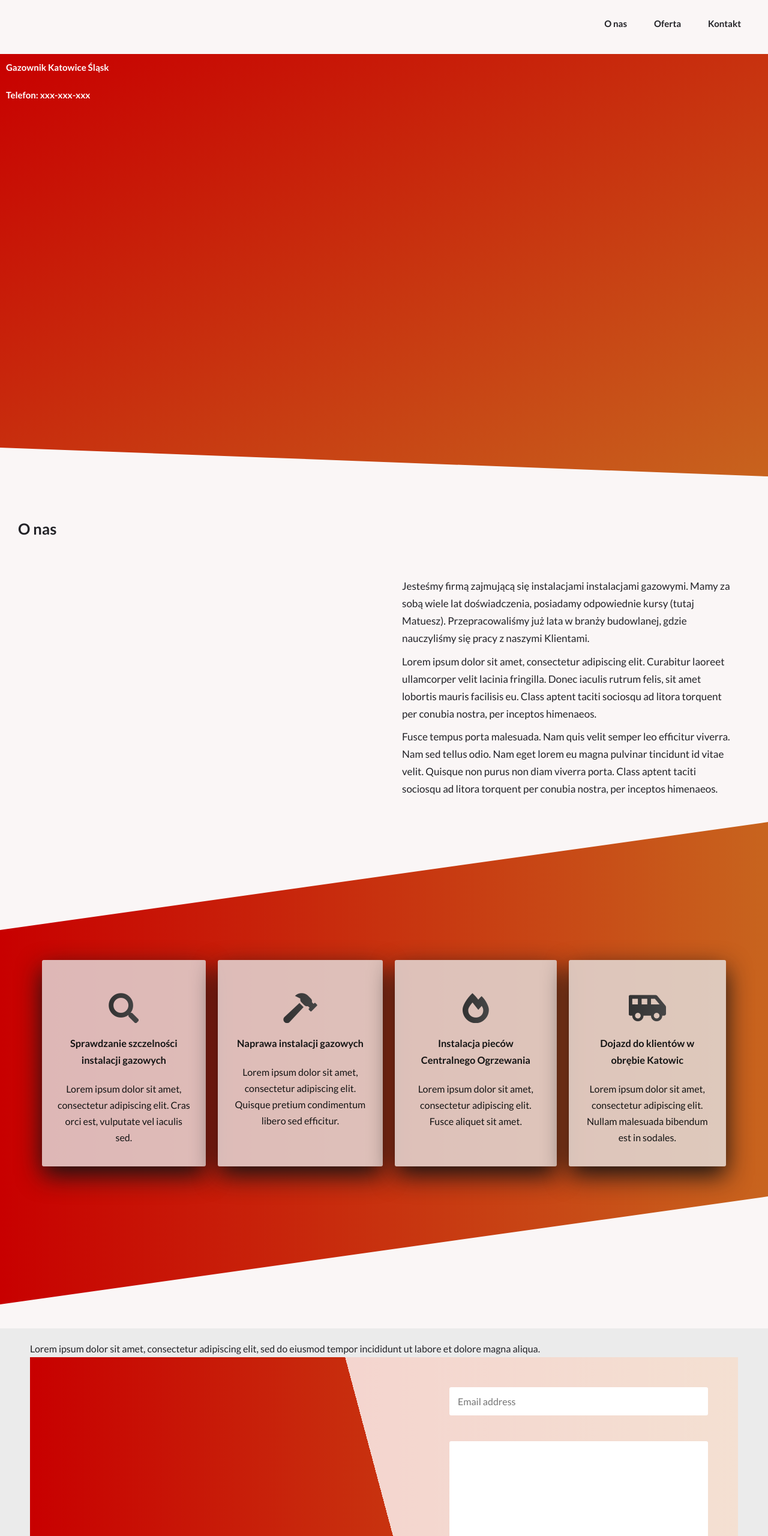
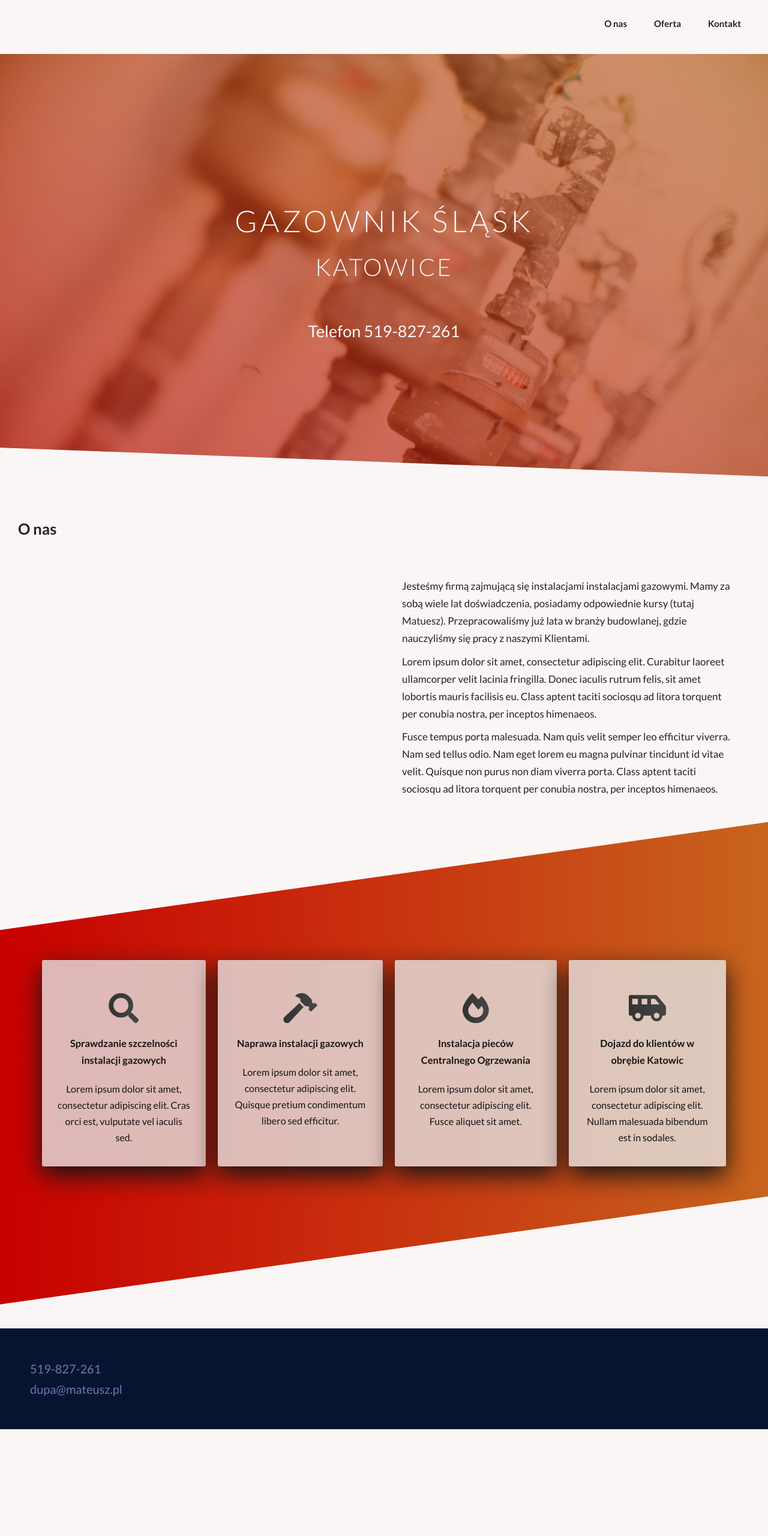
Before and after one commit to AdamBoczula/gazownik-slask, a website: page index.html in a window 1280 px wide. Shown: the top 2560 px of the page at 60% size. After the commit the page ends 2382 px from the top, so only its background shows below. Drawn offline with nearby package versions, Linux system fonts and the light colour scheme.

Commit message:
W miarę zrobione

```diff
--- a/index.html
+++ b/index.html
@@ -32,8 +32,9 @@
           </ul>
         </nav>
         <section class="u-main-item hero">
-          <h1>Gazownik Katowice Śląsk</h1>
-          <h2>Telefon: xxx-xxx-xxx</h2>
+          <h1>Gazownik Śląsk</h1>
+          <h2>Katowice</h2>
+          <h3>Telefon 519-827-261</h3>
         </section>
         <section class="u-main-item about" id="about">
           <h2>O nas</h2>
@@ -77,7 +78,7 @@
           </div>
         </section>
         <!-- <section class="u-main-item hero-end"></section> -->
-        <section class="u-main-item contact" id="contact">
+        <!-- <section class="u-main-item contact" id="contact">
           <p>Lorem ipsum dolor sit amet, consectetur adipiscing elit, sed do eiusmod tempor incididunt ut labore et dolore magna aliqua.</p>
           <div class="contact__container">
             <form class="contact__container__form" action="">
@@ -85,16 +86,16 @@
                 <input type="email" class="u-input" placeholder="Email address" id="email" required>
                 <label for="email" class="contact__container__form__label">Email address</label>
               </div>
-              <textarea class="contact__container__form__area u-input" name="" id="" cols="30" rows="10"></textarea>
+              <textarea class="contact__container__form__area u-input"
+                        name="" id="" cols="30" rows="10" placeholder="Wiadomość" required></textarea>
               <a class="contact__container__form__btn u-input">Wyślij</a>
             </form>
           </div>
-        </section>
-        <section class="footer">
-            <div class="phone">xxx - xxx - xxx</div>
+        </section> -->
+        <footer class="footer">
+            <div class="phone">519-827-261</div>
             <div class="email">dupa@mateusz.pl</div>
-            <div class="facebook">Może facebook!?</div>
-        </section>
+        </footer>
       </div>
   </body>
 </html>
--- a/scss/component/_contact.scss
+++ b/scss/component/_contact.scss
@@ -19,6 +19,20 @@
         margin-left: 1.5rem;
         transition: all .2s;
         opacity: 1;
+      }
+
+      input, textarea {
+        transition: all .2s;
+
+        outline: none;
+
+        &:focus {
+          outline: 2px solid rgba(30, 30, 150, .3);
+        }
+
+        &:invalid:not(:focus):not(:placeholder-shown) {
+          background-color: rgba(200, 0, 0, .20);
+        }
       }
 
       input:invalid + &__label {
--- /dev/null
+++ b/scss/component/_footer.scss
@@ -0,0 +1,10 @@
+.footer {
+  margin-top: 5rem;
+  padding: 5rem;
+  background: rgb(7, 20, 48);
+              // url('../img/end-hero.jpg') no-repeat center center;
+  color: rgb(100, 123, 173);
+  background-size: cover;
+  font-size: 2rem;
+
+}
--- a/scss/component/_hero.scss
+++ b/scss/component/_hero.scss
@@ -1,10 +1,40 @@
 .hero {
   height: 90vh;
   width: 100%;
-  background: linear-gradient(to bottom right, rgb(200,0,0), rgb(200, 100, 30));
+  background: linear-gradient(to top right, rgba(200,0,0, 0.6), rgba(200, 100, 30, 0.6)),
+              url('../img/hero.jpg') no-repeat top;
+  background-size: cover;
+
   clip-path: polygon(0 0, 100% 0, 100% 88vh, 0% 82vh);
-  color: white;
+  color: #FAF6F6;
   // linear-gradient(to top right, rgba(255, 0, 64, 0.3), rgba(0, 110, 255, 0.4));
               // url('../img/hero.jpg') no-repeat top;
   // background-size: cover;
+
+  display: flex;
+  align-items: center;
+  justify-content: center;
+  flex-direction: column;
+
+  h1 {
+    font-weight: 300;
+    font-size: 5rem;
+    letter-spacing: .5rem;
+    text-transform: uppercase;
+  }
+
+  h2 {
+    margin: 0;
+    font-weight: 300;
+    letter-spacing: .3rem;
+    font-size: 4rem;
+    text-transform: uppercase;
+  }
+
+  h3 {
+    padding-top: 5rem;
+    font-weight: 400;
+    font-size: 2.7rem;
+    margin: 0;
+  }
 }
--- a/scss/component/_nav-bar.scss
+++ b/scss/component/_nav-bar.scss
@@ -36,7 +36,7 @@
 
         &:hover {
           padding-bottom: .5rem;
-          border-bottom: solid rgb(255, 0, 64) 2.5px;
+          border-bottom: solid rgb(200,0,0) 2.5px;
         }
       }
     }
--- a/scss/component/_offer.scss
+++ b/scss/component/_offer.scss
@@ -8,10 +8,13 @@
     display: flex;
     margin: 7rem 0;
     width: 100%;
+    // background: linear-gradient(to top right, rgba(200,0,0, 0.6), rgba(200, 100, 30, 0.6)),
+    //             url('../img/flame-1.jpg') no-repeat top;
+    // background-size: cover;
     background: linear-gradient(to right, rgb(200,0,0), rgb(200, 100, 30));
     // linear-gradient(to top right, rgba(255, 0, 64, 0.4), rgba(0, 110, 255, 0.5));
                 // url('../img/flame-1.jpg') no-repeat top;
-    background-size: cover;
+    // background-size: cover;
   }
 
   &__container {
--- a/scss/main.scss
+++ b/scss/main.scss
@@ -11,3 +11,4 @@
 @import "./component/hero";
 @import "./component/nav-bar";
 @import "./component/offer";
+@import "./component/footer";
```
Also changed, not shown: css/style.css, scss/base/_base.scss (line endings or trailing spaces).
